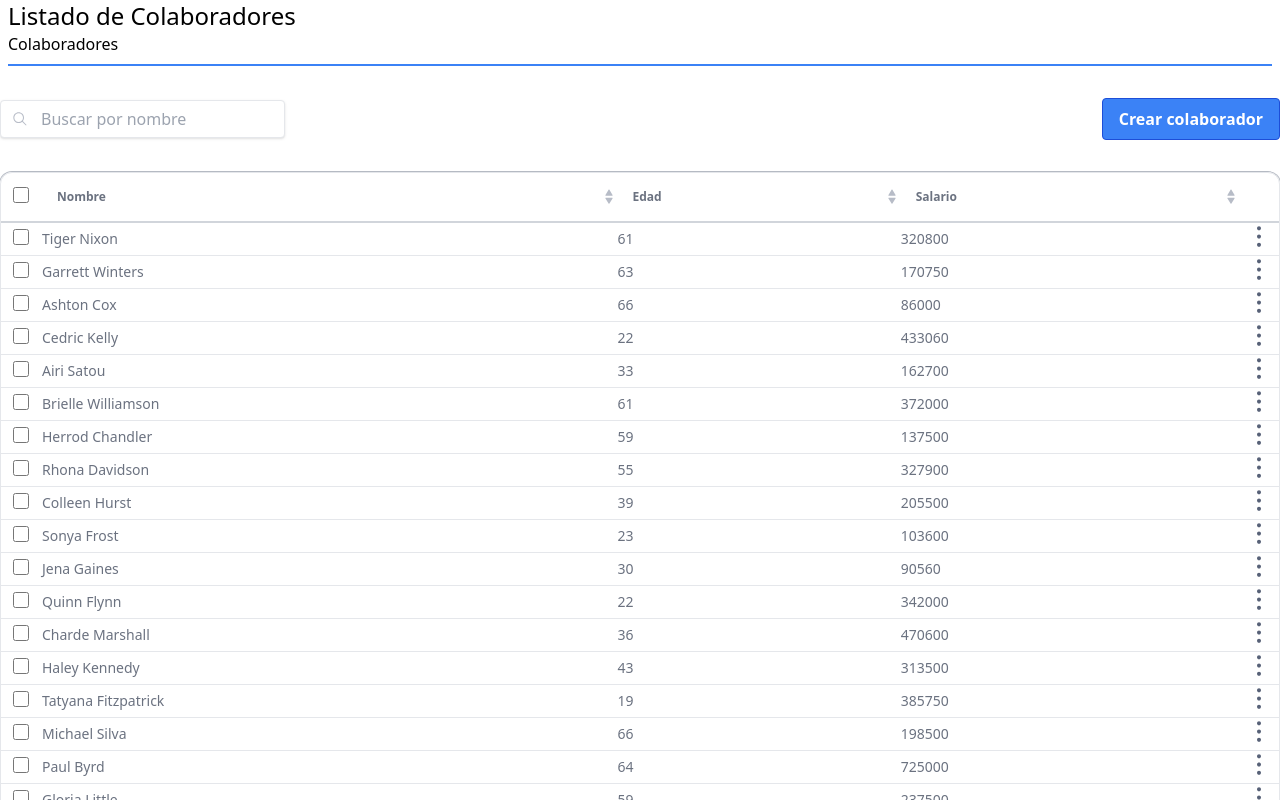
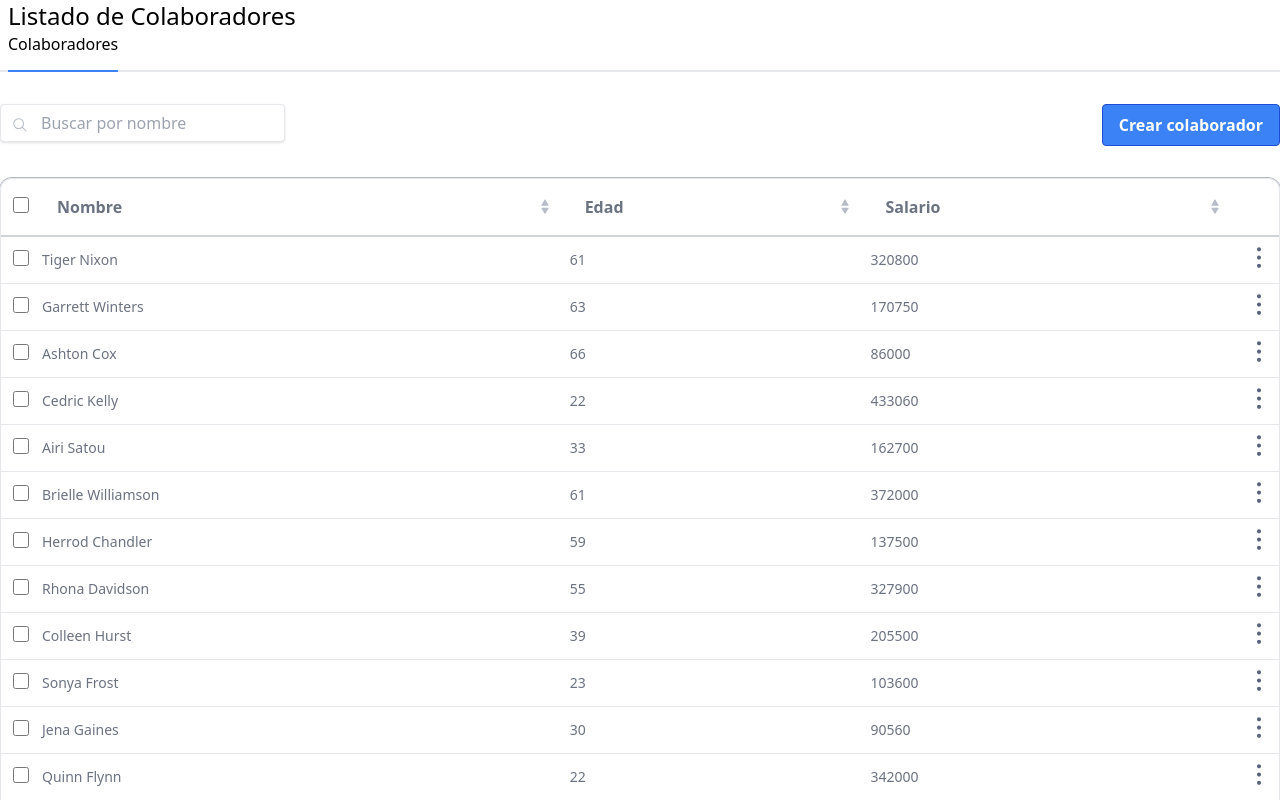
Before and after one commit to dianazavalaA/Empleados, a Vue app: page / in a window 1280 px wide. Shown: the top 800 px of the page. Built offline with nearby package versions, Linux system fonts and the light colour scheme.

Commit message:
Agregando estilos para borde

```diff
--- a/src/App.vue
+++ b/src/App.vue
@@ -5,10 +5,10 @@
                 <h1 class="text-2xl">Listado de Colaboradores</h1>
             </div>
             <div class="flex-col">
-                <div class="px-2">
-                    <h2 class="border-b-2 border-blue-500 pb-2 mb-2 max-width">Colaboradores</h2>
+                <div class="px-2 h-10 border-b-2 flex">
+                    <a class="border-b-2 border-blue-500 -mb-[2px] max-width">Colaboradores</a>
                 </div>
-                <div class="my-8 flex items-center justify-between">
+                <div class="my-8 flex itms-center justify-between">
                     <div class="relative">
                         <div class="absolute inset-y-0 flex items-center pl-3 pointer-events-none"><img
                                 src="/assets/search.svg"></div>
@@ -22,37 +22,38 @@
                 </div>
 
                 <div class="border ring-1 ring-opacity-75 ring-gray-400 rounded-xl overflow-hidden">
-                    <table class="w-full text-sm text-left rtl:text-right text-gray-500 dark:text-gray-400 table-auto">
-                        <thead class="text-xs text-gray-700o dark:bg-gray-700 dark:text-gray-400">
+                    <table class="w-full text-left rtl:text-right text-gray-500 dark:text-gray-400 table-auto">
+                        <thead class="text-gray-700o dark:bg-gray-700 dark:text-gray-400">
                             <tr class="border-b-2 border-gray-300 pb-2 mb-2 max-width">
                                 <th class="px-2 w-10 text-center" scope="col"><input id="checkbox" type="checkbox"
                                         class="w-4 h-4 text-blue-600 bg-gray-100 border-gray-300 rounded focus:ring-blue-500 dark:focus:ring-blue-600 dark:ring-offset-gray-800 dark:focus:ring-offset-gray-800 focus:ring-2 dark:bg-gray-700 dark:border-gray-600">
                                 </th>
-                                <th scope="col" class="bg-no-repeat bg-right p-4"
+                                <th scope="col" class="bg-no-repeat bg-right p-4 bg-origin-content"
                                     style="background-image: url('/assets/filter.svg')"><span>Nombre</span>
                                 </th>
-                                <th scope="col" class="bg-no-repeat bg-right p-4"
+                                <th scope="col" class="bg-no-repeat bg-right p-4 bg-origin-content"
                                     style="background-image: url('/assets/filter.svg')" @click="order('employee_age')">
                                     <span>Edad</span>
                                 </th>
-                                <th scope="col" class="bg-no-repeat bg-right p-4"
+                                <th scope="col" class="bg-no-repeat bg-right p-4 bg-origin-content"
                                     style="background-image: url('/assets/filter.svg')" @click="order('employee_salary')">
                                     <span>Salario</span>
                                 </th>
                                 <th class="px-2 w-10 text-center" scope="col p-4"></th>
                             </tr>
                         </thead>
-                        <tbody>
+                        <tbody class="text-sm">
                             <tr class="bg-white border-b dark:bg-gray-800 dark:border-gray-700 hover:bg-gray-50 dark:hover:bg-gray-600"
                                 v-for="employee in orderBy">
-                                <td class="px-2 w-10 text-center"> <input id="checkbox" type="checkbox"
+                                <td class="px-2 w-10 text-center py-2"> <input id="checkbox" type="checkbox"
                                         class="w-4 h-4 text-blue-600 bg-gray-100 border-gray-300 rounded focus:ring-blue-500 dark:focus:ring-blue-600 dark:ring-offset-gray-800 dark:focus:ring-offset-gray-800 focus:ring-2 dark:bg-gray-700 dark:border-gray-600 pl-2">
                                     <label for="checkbox" class="sr-only">checkbox</label>
                                 </td>
-                                <td>{{ employee.employee_name }}</td>
-                                <td>{{ employee.employee_age }}</td>
-                                <td>{{ employee.employee_salary }}</td>
-                                <td class="px-2 w-10 text-center"><button><img src="/assets/dots.svg" alt="dots" /></button>
+                                <td class="py-2">{{ employee.employee_name }}</td>
+                                <td class="py-2">{{ employee.employee_age }}</td>
+                                <td class="py-2">{{ employee.employee_salary }}</td>
+                                <td class="px-2 w-10 text-center py-2"><button><img src="/assets/dots.svg"
+                                            alt="dots" /></button>
                                 </td>
                             </tr>
                         </tbody>
```
